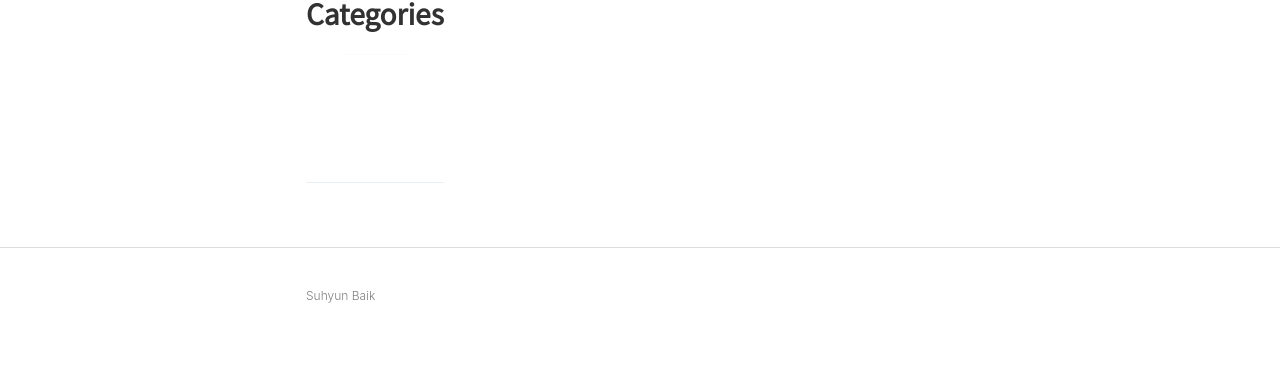
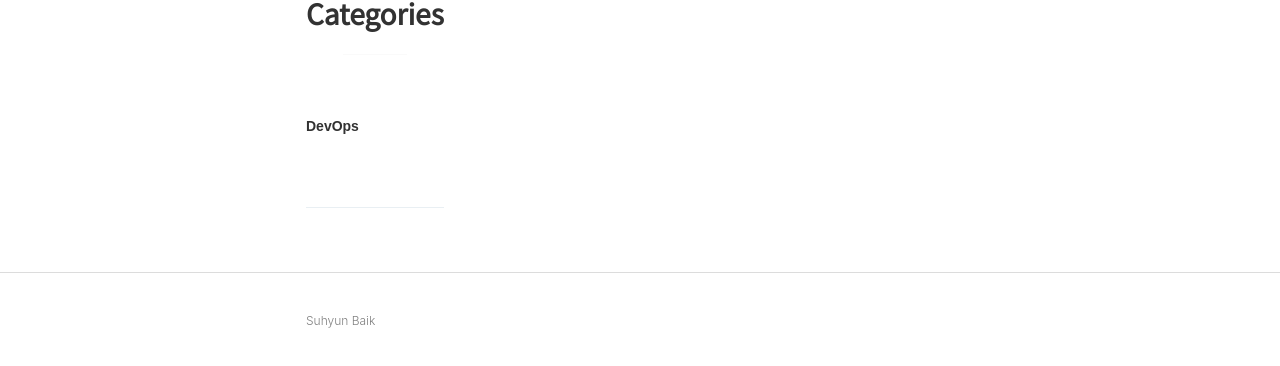
Before and after one commit to suhyunbaik/suhyunbaik.github.io, a Jekyll site: the page built from _pages/categories.md, in a window 1280 px wide. Shown: the part 1076-1442 px from the top of the page. Built offline with Jekyll 4.4.1, drawn with Linux system fonts in a browser that asks for light colours; before the commit the page ends 1420 px from its top, so only the background shows below that.

Commit message:
Feat: add design pattern

```diff
--- a/_layouts/categories.html
+++ b/_layouts/categories.html
@@ -3,10 +3,11 @@ layout: default
 ---
 
 <div class='o-wrapper'>
-
     <div class='o-grid'>
         <div class='o-grid__col'>
             <article class='c-post'>
+                <div style="display: flex; height: 25px">
+                    <h4 class="c-content" itemprop="articleBody">DevOps</h4>
                     <div class='c-content'>
                         <!--                     {% for post in page.posts %}-->
                         <!--                        {% include post-card.liquid %}-->
@@ -14,8 +15,8 @@ layout: default
                         <!--                    <p class="c-post__title">DevOps</p>-->
                         <!--                    <p class="c-post__title">Python</p>-->
                     </div>
+                </div>
             </article>
         </div>
     </div>
-
 </div>
```
Lines whose indentation alone changed are shown as unchanged.
